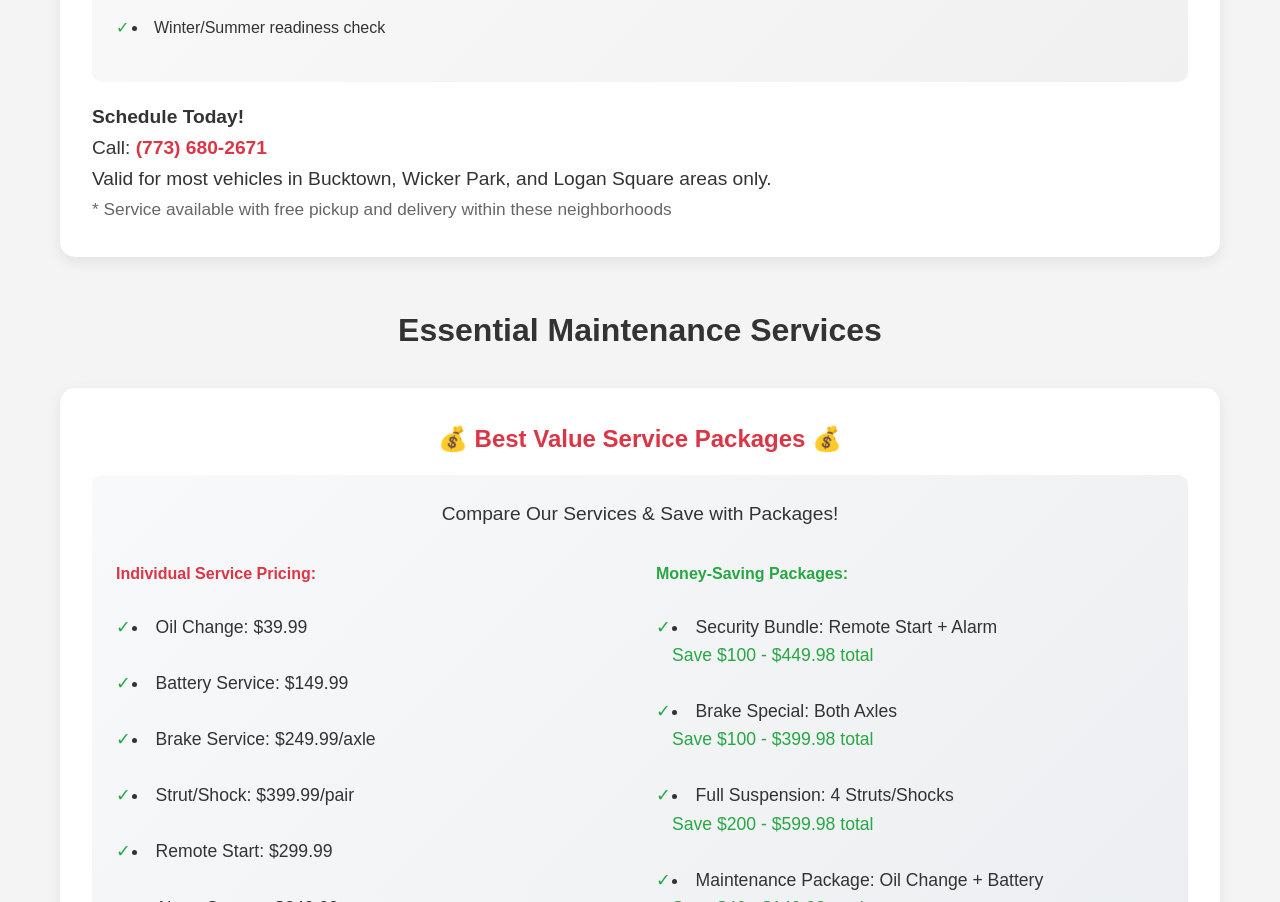
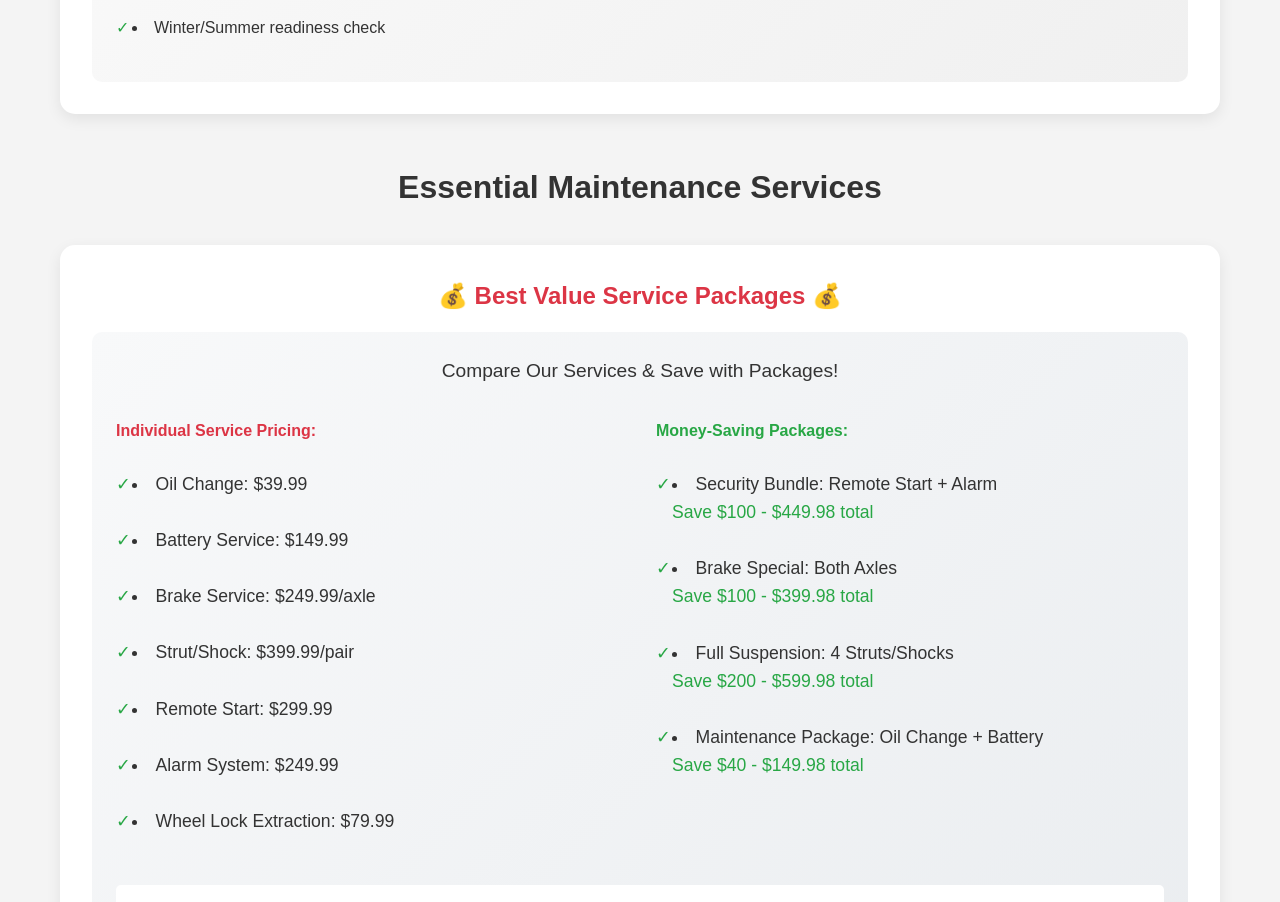
Before and after one commit to Chicago-Pilsen/on-site-auto-repair, a plain HTML site: page index.html in a window 1280 px wide. Shown: the part 2665-3567 px from the top of the page. Drawn offline with Linux system fonts and the light colour scheme.

Commit message:
Update index.html

```diff
--- a/index.html
+++ b/index.html
@@ -396,14 +396,14 @@
                 </ul>
             </div>
 
-            <p style="font-size: 1.2em; margin-top: 20px;">
+         <!--   <p style="font-size: 1.2em; margin-top: 20px;">
                 <strong>Schedule Today!</strong><br>
                 Call: <a href="tel:+17736802671" class="phone-link" style="color: #dc3545; font-weight: bold;">(773) 680-2671</a><br>
                 Valid for most vehicles in Bucktown, Wicker Park, and Logan Square areas only.<br>
                 <span style="color: #666; font-size: 0.9em;">
                     * Service available with free pickup and delivery within these neighborhoods
                 </span>
-            </p>
+            </p>-->
         </div>
 
         <h2 style="color: #333; text-align: center; margin: 3rem 0 2rem; font-size: 2em;">Essential Maintenance Services</h2>
```
